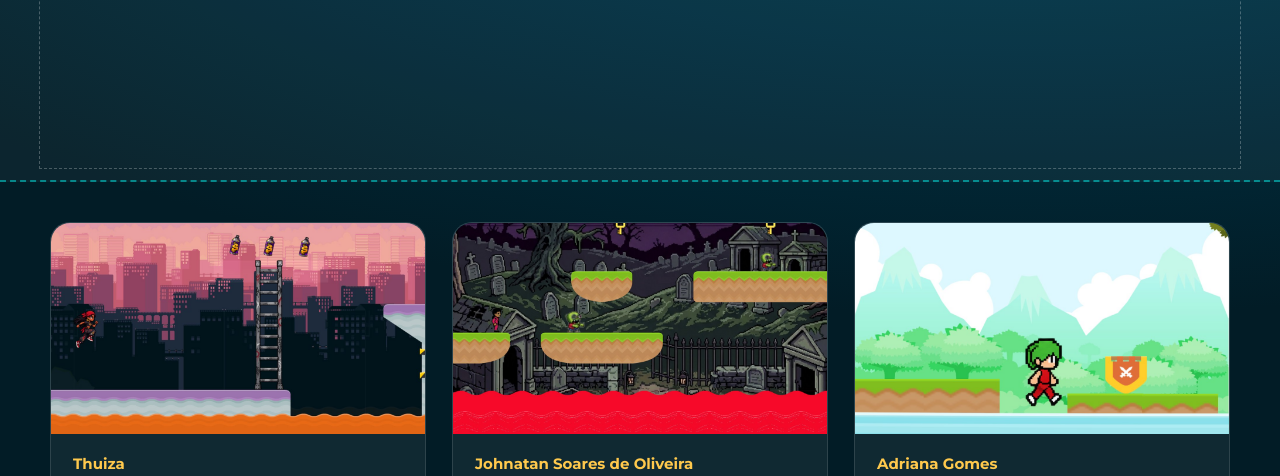
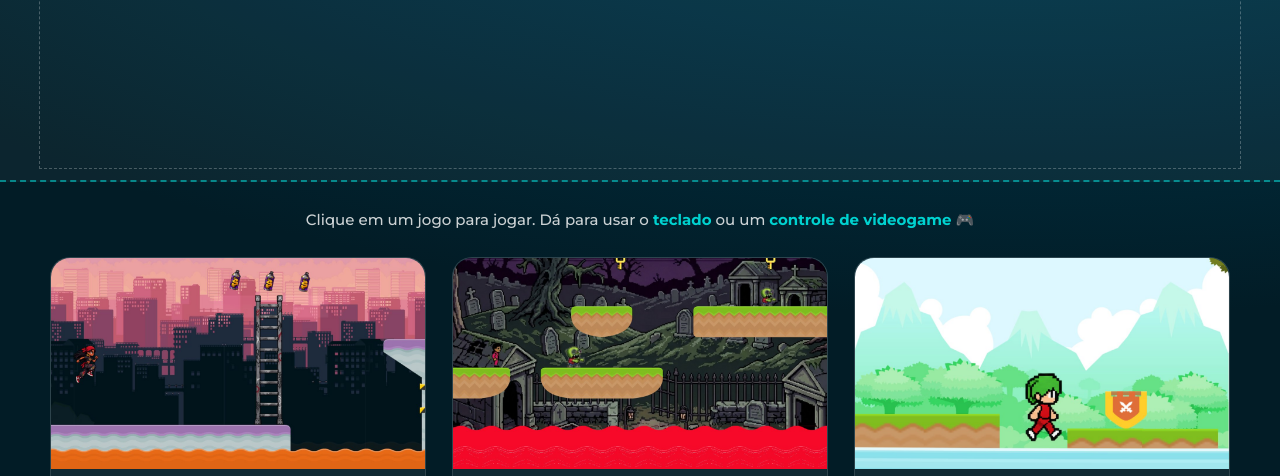
Before and after one commit to iavitormkt-art/studiovitorcampos-site, a plain HTML site: page pi-multimidia/index.html in a window 1280 px wide. Shown: the part 244-720 px from the top of the page. Drawn offline with Linux system fonts and the light colour scheme.

Commit message:
PI Multimídia: aviso de teclado e controle abaixo do banner
Co-Authored-By: Claude Opus 5.5 <noreply@anthropic.com>
Claude-Session: https://claude.ai/code/session_015euoKZNZ1W1ejAHQB1TcmZ

```diff
--- a/pi-multimidia/index.html
+++ b/pi-multimidia/index.html
@@ -25,6 +25,8 @@
     transform:translate(-50%,-50%); border:1px dashed rgba(255,255,255,.25); }
   .banner.vazio strong { display:block; font-size:clamp(18px, 3vw, 30px); font-weight:800; }
   .banner.vazio span { font-size:14px; opacity:.7; color:var(--branco); }
+  .aviso { text-align:center; margin:-12px auto 28px; font-size:15px; opacity:.8; }
+  .aviso b { color:var(--ciano); }
   header { padding:64px 0 36px; text-align:center; }
   header[hidden] { display:none; }
   header small { display:inline-block; font-size:13px; font-weight:700; letter-spacing:4px; text-transform:uppercase; color:var(--ciano); }
@@ -59,6 +61,8 @@
   <div><strong>Espaço para o banner da turma</strong><span>1920 × 640 px · JPG · título e personagens no centro (faixa tracejada)</span></div>
 </div>
 
+
+<p class="container aviso">Clique em um jogo para jogar. Dá para usar o <b>teclado</b> ou um <b>controle de videogame</b> 🎮</p>
 
 <main class="container grade" id="grade"></main>
 
```
